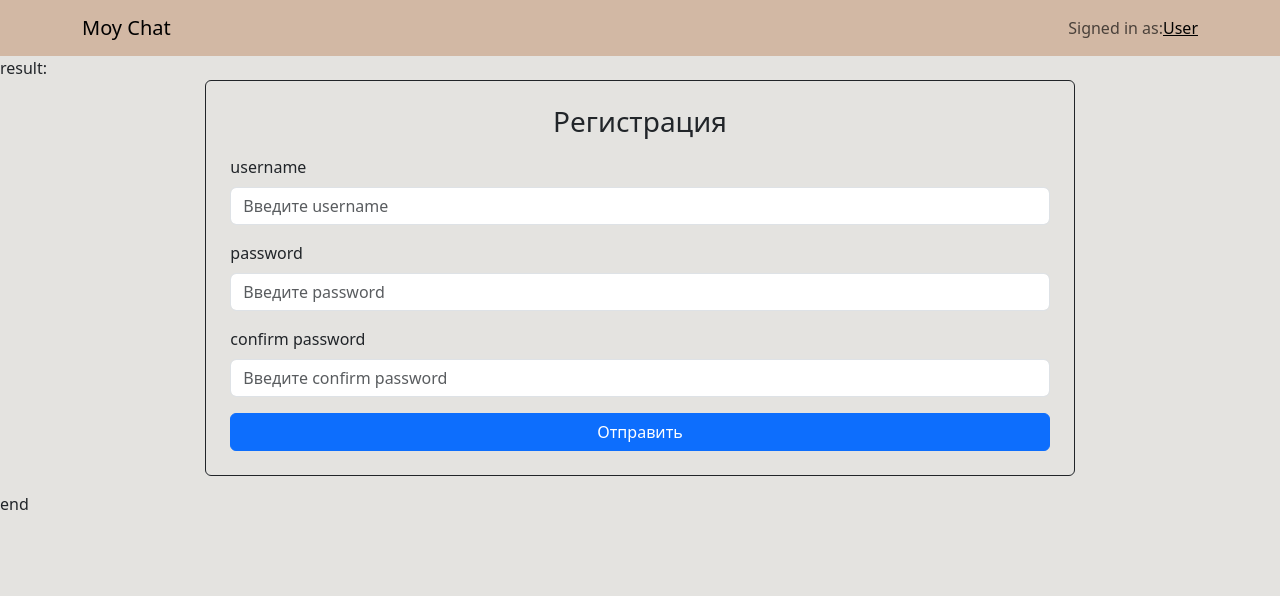
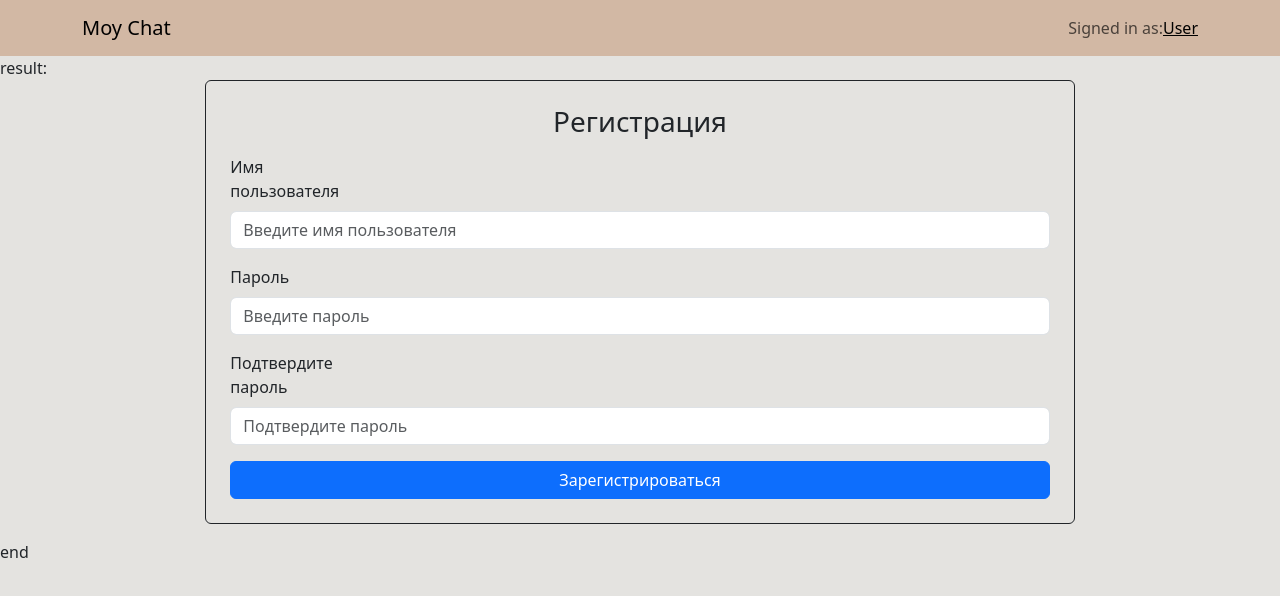
Before and after one commit to 1aS5i-dekYon/frontend-project-12, a React (Create React App) app in the folder frontend/: page /signup in a window 1280 px wide. Shown: the top 596 px of the page. Built offline with nearby package versions, Linux system fonts and the light colour scheme.

Commit message:
connect i18next with RegistrationForm & LoginForm

```diff
--- a/frontend/src/UI/AuthFormField.jsx
+++ b/frontend/src/UI/AuthFormField.jsx
@@ -1,4 +1,5 @@
 import Form from 'react-bootstrap/Form';
+import { useTranslation } from 'react-i18next';
 
 export default ({
   handleChange,
@@ -7,19 +8,27 @@ export default ({
   fieldValue,
   errorText = null,
   isTouched,
-}) => (
+}) => {
+  const { t } = useTranslation();
+
+  const labelName = t(`field.label.${fieldName}`);
+  const placeholder = t(`field.enter.${fieldName}`);
+  const error = errorText && t(`errors.${errorText}`);
+
+  return (
     <Form.Group className="mb-3">
-    <Form.Label className="col-md-2">{fieldName}</Form.Label>
+      <Form.Label className="col-md-2">{labelName}</Form.Label>
       <Form.Control
         controlid={fieldName}
         name={fieldName}
         className="col-12 col-md-10"
         type={type}
-      placeholder={`Введите ${fieldName.toLowerCase()}`}
+        placeholder={placeholder}
         onChange={handleChange}
         value={fieldValue}
         isInvalid={errorText && isTouched}
       />
-    <Form.Control.Feedback type="invalid">{errorText}</Form.Control.Feedback>
+      <Form.Control.Feedback type="invalid">{error}</Form.Control.Feedback>
     </Form.Group>
   );
+};
--- a/frontend/src/languages/en.json
+++ b/frontend/src/languages/en.json
@@ -4,18 +4,43 @@
     "appName": "Hexlet Chat",
     "errors": {
       "required": "Please fill out",
-      "outOfLenght": "Should be 3 to 20 characters",
-      "notUniqueChannel": "A channel with this name already exists"
+      "min3chars": "At least 3 characters",
+      "min6chars": "At least 6 characters",
+      "max20chars": "No more than 20 characters",
+      "max50chars": "No more than 50 characters",
+      "notSamePassword": "Passwords should match",
+      "userExists": "This user already exists",
+      "notUniqueChannel": "A channel with this name already exists",
+      "authFailed": "Wrong username or password"
+    },
+    "netErrors": {
+      "noConnection": "Connection error"
+    },
+    "field": {
+      "label": {
+        "username": "Nickname",
+      "password": "Password",
+        "confirmPassword": "Confirm password"
+      },
+      "enter": {
+        "username": "Enter nickname",
+        "password": "Enter password",
+        "confirmPassword": "Confirm password"
+      }
     },
     "navbar": {
       "logOut": "Log out"
     },
     "loginPage": {
       "header": "Sign in",
-      "username": "Nickname",
-      "password": "Password",
       "noAccount": "Don’t have an account?",
       "signUp": "Sign up"
+    },
+    "registrationPage": {
+      "header": "Registration",
+      "signUp": "Sign up",
+      "haveAccount": "Already registered?",
+      "login": "Log in with your username"
     },
     "modals": {
       "title": {
--- a/frontend/src/languages/ru.json
+++ b/frontend/src/languages/ru.json
@@ -4,18 +4,44 @@
     "appName": "Hexlet Chat",
     "errors": {
       "required": "Необходимо заполнить поле",
-      "outOfLenght": "От 3 до 20 символов",
-      "notUniqueChannel": "Канал с таким именем уже есть"
+      "min3chars": "Не менее 3 символов",
+      "min6chars": "Не менее 6 символов",
+      "max20chars": "Не более 20 символов",
+      "max50chars": "Не более 50 символов",
+      "notSamePassword": "Пароли должны совпадать",
+      "userExists": "Такой пользователь уже существует",
+      "notUniqueChannel": "Канал с таким именем уже есть",
+      "authFailed": "Неверные имя пользователя или пароль"
+    },
+    "netErrors": {
+      "noConnection": "Ошибка соединения"
+    },
+    "field": {
+      "label": {
+        "username": "Имя пользователя",
+        "password": "Пароль",
+        "confirmPassword": "Подтвердите пароль"
+      },
+      "enter": {
+        "username": "Введите имя пользователя",
+        "password": "Введите пароль",
+        "confirmPassword": "Подтвердите пароль"
+      }
     },
     "navbar": {
       "logOut": "Выйти"
     },
     "loginPage": {
       "header": "Вход",
-      "username": "Ник",
-      "password": "Пароль",
+      "signIn": "Войти",
       "noAccount": "Нет аккаунта?",
       "signUp": "Зарегистрироваться"
+    },
+    "registrationPage": {
+      "header": "Регистрация",
+      "signUp": "Зарегистрироваться",
+      "haveAccount": "Уже зарегистрированы?",
+      "login": "Войдите под своим именем"
     },
     "modals": {
       "title": {
--- a/frontend/src/modules/LoginForm/LoginForm.jsx
+++ b/frontend/src/modules/LoginForm/LoginForm.jsx
@@ -5,6 +5,7 @@ import * as Yup from 'yup';
 import { Form, Button } from 'react-bootstrap';
 import { useNavigate } from 'react-router-dom';
 import { useDispatch } from 'react-redux';
+import { useTranslation } from 'react-i18next';
 
 import { AuthFormField } from '../../UI';
 import { loginUser } from './loginSlice.js';
@@ -13,20 +14,18 @@ export default () => {
   const dispatch = useDispatch();
   // const [loginError, setLoginError] = useState(null);
   const navigate = useNavigate();
+  const { t } = useTranslation();
 
   const LoginSchema = Yup.object().shape({
     username: Yup.string()
-      .min(6, 'Минимум 6 букв')
-      .max(50, 'Максимум 50 букв')
-      .required('Обязательное поле'),
+      .min(3, 'min3chars')
+      .max(20, 'max20chars')
+      .required('required'),
     password: Yup.string()
-      .min(12, 'Минимум 12 букв')
-      .max(50, 'Максимум 50 букв')
-      .matches(/[0-9]/, 'Минимум 1 цифра')
-      .required('Обязательное поле'),
+      .min(6, 'min6chars')
+      .max(50, 'max50chars')
+      .required('required'),
   });
-
-  // обязательное поле заменить на СПИСОК ВСЕХ УСЛОВИЙ поля
 
   const formik = useFormik({
     initialValues: { username: '', password: '' },
@@ -39,17 +38,14 @@ export default () => {
       } catch (e) {
         formik.setSubmitting(false);
         console.log(e.message);
-        // setLoginError(e.message);
-        // fn из useState для показа алерта с ошибкой валидации и самой ошибки
       }
       navigate('/');
-      // а тут navigate работает ! ! !
     },
   });
 
   return (
     <Form onSubmit={formik.handleSubmit} className="col-12 col-md-8 rounded border border-dark p-4 mb-3">
-      <h3 className="text-center mb-3">Логин</h3>
+      <h3 className="text-center mb-3">{t('loginPage.header')}</h3>
       <AuthFormField
         type="text"
         fieldName="username"
@@ -67,34 +63,8 @@ export default () => {
         isTouched={formik.touched.password}
       />
       <Button className="col-12 col-md-12" variant="primary" type="submit">
-        Submit
+        {t('loginPage.signIn')}
       </Button>
     </Form>
   );
 };
-
-// в AuthFormField можно прокинуть проп errorText для отображения ошибки под полем
-// поломаная форма. Нужно нашаманить как-то с formik.values. ... нужно понять что за что отвечает
-
-//  в каждом элементе формы должнен быть проп с disabled={formik.isSubmitting} видимо
-// - это скорее всего отвечает за блокировку формы при setSubmitting
-
-/* <Form.Group className="mb-3">
-        <Form.Label className="col-md-2">
-          Логин
-        </Form.Label>
-        <Form.Control
-          controlid="username"
-          className="col-12 col-md-10"
-          type="text"2
-          name="username"
-          placeholder={`Введите ${formik.values.username.toLowerCase()}`}
-          onChange={formik.handleChange}
-          value={formik.values.username}
-          isInvalid={formik.errors.username && formik.touched.username}
-        />
-        <Form.Control.Feedback type="invalid">
-          {formik.errors.username}
-        </Form.Control.Feedback>
-      </Form.Group>
-*/
--- a/frontend/src/modules/RegistrationForm/RegistrationForm.jsx
+++ b/frontend/src/modules/RegistrationForm/RegistrationForm.jsx
@@ -5,6 +5,7 @@ import * as Yup from 'yup';
 import { Form, Button } from 'react-bootstrap';
 import { useNavigate } from 'react-router-dom';
 import { useDispatch } from 'react-redux';
+import { useTranslation } from 'react-i18next';
 
 import { AuthFormField } from '../../UI';
 import { registrationUser } from './registrationSlice.js';
@@ -12,20 +13,20 @@ import { registrationUser } from './registrationSlice.js';
 export default () => {
   const dispatch = useDispatch();
   const navigate = useNavigate();
+  const { t } = useTranslation();
 
   const LoginSchema = Yup.object().shape({
     username: Yup.string()
-      .min(6, 'Минимум 6 символов')
-      .max(50, 'Максимум 50 символов')
-      .required('Обязательное поле'),
+      .min(3, 'min3chars')
+      .max(20, 'max20chars')
+      .required('required'),
     password: Yup.string()
-      .min(6, 'Минимум 6 символов')
-      .max(50, 'Максимум 50 символов')
-      .matches(/[0-9]/, 'Минимум 1 цифра')
-      .required('Обязательное поле'),
+      .min(6, 'min6chars')
+      .max(50, 'max50chars')
+      .required('required'),
     confirmPassword: Yup.string()
-      .oneOf([Yup.ref('password')], 'errors.notSame')
-      .required('Обязательное поле'),
+      .oneOf([Yup.ref('password')], 'notSamePassword')
+      .required('required'),
   });
 
   // обязательное поле заменить на СПИСОК ВСЕХ УСЛОВИЙ поля
@@ -36,8 +37,10 @@ export default () => {
     onSubmit: (values) => {
       console.log(JSON.stringify(values), 'submit');
       alert(JSON.stringify(values, null, 2));
+      const { confirmPassword, ...requestData } = values;
+      console.log('requestData: ', requestData);
       try {
-        dispatch(registrationUser(values));
+        dispatch(registrationUser(requestData));
       } catch (e) {
         formik.setSubmitting(false);
         console.log(e.message);
@@ -48,7 +51,7 @@ export default () => {
 
   return (
     <Form onSubmit={formik.handleSubmit} className="col-12 col-md-8 rounded border border-dark p-4 mb-3">
-      <h3 className="text-center mb-3">Регистрация</h3>
+      <h3 className="text-center mb-3">{t('registrationPage.header')}</h3>
       <AuthFormField
         type="text"
         fieldName="username"
@@ -67,14 +70,14 @@ export default () => {
       />
       <AuthFormField
         type="password"
-        fieldName="confirm password"
+        fieldName="confirmPassword"
         handleChange={formik.handleChange}
         fieldValue={formik.values.confirmPassword}
         errorText={formik.errors.confirmPassword}
         isTouched={formik.touched.confirmPassword}
       />
       <Button className="col-12 col-md-12" variant="primary" type="submit">
-        Отправить
+        {t('registrationPage.signUp')}
       </Button>
     </Form>
   );
```
Lines whose indentation alone changed are shown as unchanged.
